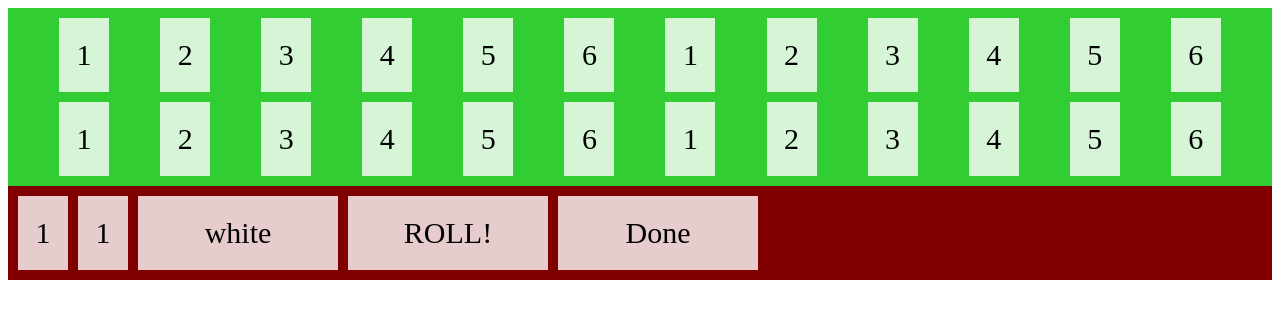
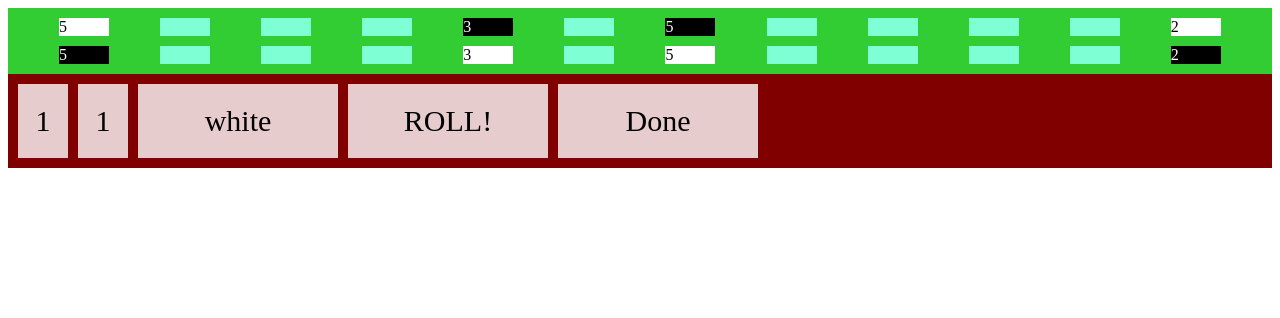
Before and after one commit to diegomedaglia/BackgammonJavascript, a website: page index.html in a window 1280 px wide. Drawn offline with Linux system fonts and the light colour scheme.

Commit message:
adding a bunch of stuff

```diff
--- a/index.html
+++ b/index.html
@@ -1,6 +1,7 @@
 <!DOCTYPE html>
 <html>
     <head>
+        <meta charset="UTF-8">
         <style>
             .grid-container {
               display: grid;
@@ -10,8 +11,12 @@
               background-color: limegreen;
               padding: 10px;
             }
-            .grid-container > div {
-              background-color: rgba(255, 255, 255, 0.8);
+            .fieldNormal {
+              text-align: center;
+              padding: 20px 0;
+              font-size: 30px;
+            }
+            .fieldSelected {
               text-align: center;
               padding: 20px 0;
               font-size: 30px;
@@ -30,40 +35,55 @@
               padding: 20px 0;
               font-size: 30px;
             }
+
+            .black-field {
+                background-color: black;
+                color: white;
+            }
+
+            .white-field {
+                background-color: white;
+                color: black;
+            }
+
+            .nocheckers-field {
+                background-color: aquamarine;
+            }
+
             </style>
     </head>
     <body>
         <div class="grid-container">
-            <div>1</div>
-            <div>2</div>
-            <div>3</div>
-            <div>4</div>
-            <div>5</div>
-            <div>6</div>
-            <div>1</div>
-            <div>2</div>
-            <div>3</div>
-            <div>4</div>
-            <div>5</div>
-            <div>6</div>
-            <div>1</div>
-            <div>2</div>
-            <div>3</div>
-            <div>4</div>
-            <div>5</div>
-            <div>6</div>
-            <div>1</div>
-            <div>2</div>
-            <div>3</div>
-            <div>4</div>
-            <div>5</div>
-            <div>6</div>
+            <div id="f12">1</div>
+            <div id="f11">2</div>
+            <div id="f10">3</div>
+            <div id="f9">4</div>
+            <div id="f8">5</div>
+            <div id="f7">6</div>
+            <div id="f6">1</div>
+            <div id="f5">2</div>
+            <div id="f4">3</div>
+            <div id="f3">4</div>
+            <div id="f2">5</div>
+            <div id="f1">6</div>
+            <div id="f13">1</div>
+            <div id="f14">2</div>
+            <div id="f15">3</div>
+            <div id="f16">4</div>
+            <div id="f17">5</div>
+            <div id="f18">6</div>
+            <div id="f19">1</div>
+            <div id="f20">2</div>
+            <div id="f21">3</div>
+            <div id="f22">4</div>
+            <div id="f23">5</div>
+            <div id="f24">6</div>
           </div>
           <div class="dice">
               <div id="dice1">1</div>
               <div id="dice2">1</div>
               <div id="turn">white</div>
-              <div id="roll">ROLL!</div>
+              <div id="roll" onclick="roll()">ROLL!</div>
               <div id="done">Done</div>
           </div>
     </body>
--- a/src/Backgammon.js
+++ b/src/Backgammon.js
@@ -3,6 +3,7 @@ class CheckerColor{}
 
 CheckerColor.WHITE = 0;
 CheckerColor.BLACK = 1;
+CheckerColor.NONE = 2;
 
 class Checker {
     constructor (color){
@@ -75,12 +76,24 @@ class Board {
         console.log(s);
         console.log("12  13  14  15  16  17 |18  19  20  21  22  23");
     }
+
+    checkersInField (fieldNo){
+        let nCheckers = this.fields[fieldNo].length;
+        let color = CheckerColor.NONE;
+        if (nCheckers > 0)
+            color = this.fields[fieldNo][0].color;
+
+        return {length:nCheckers, color:color};
+    }
 }
 
 class Dice {
     constructor(){}
     roll() {
-        return Math.floor(Math.random() * Math.floor(6));
+
+        let points =  Math.floor(Math.random() * Math.floor(6) + 1);
+        console.log(points);
+        return points;
     }
 }
 
@@ -92,9 +105,133 @@ class Game {
         this.turn = CheckerColor.WHITE;
         this.dice1 = new Dice();
         this.dice2 = new Dice();
+        this.N_FIELDS = 24;
     }
 
+    roll(){
+        return{dice1: this.dice1.roll(), dice2: this.dice2.roll()};
+    }
 
+    isValidField(fieldNo){
+        return fieldNo >= 0 && fieldNo < this.N_FIELDS;
+    }
+
+    move (srcField, destField){
+        if (!this.isValidField(srcField) ||
+            !this.isValidField(destField))
+            return false;
+
+        let sF = this.board.fields[srcField];
+        let dF = this.board.fields[destField];
+
+        if (sF.length == 0 ||
+            sF[0].color != this.turn ||
+            (dF.length != 0 && sF[0].color != dF[0].color))
+            return false;
+
+        dF.push(sF.pop());
+        return true;
+    }
+
+    getCheckerAt(fieldNo){
+        if (this.isValidField(fieldNo) &&
+            this.board.fields[fieldNo].length > 0){
+            return this.board.fields[fieldNo][0];
+        }
+
+        return null;
+    }
+
+    checkersInField (fieldNo){
+        if (!this.isValidField(fieldNo))
+            return null;
+
+        return this.board.checkersInField(fieldNo);
+    }
 }
 
 var g = new Game();
+var selected = -1;
+
+function getFieldForDiv(div){
+    if (div.id.slice(0, 1) == "f") {
+        return parseInt(div.id.slice(1), 10) - 1;
+    }
+    return NaN;
+}
+
+function getDivForField(fieldNo){
+    if (g.isValidField(fieldNo)){
+        return document.getElementById("f" + (fieldNo + 1).toString());
+    }
+    return null;
+}
+
+function updateDiv(div){
+    let divField = getFieldForDiv(div);
+    let f = g.checkersInField(divField);
+    if (f.length > 0)
+    {
+        div.innerText = f.length;
+    }
+    else
+    {
+        div.innerText = "";
+    }
+
+    switch (f.color) {
+        case CheckerColor.NONE:
+            div.className = "nocheckers-field";
+            break;
+        case CheckerColor.WHITE:
+            div.className = "white-field";
+            break;
+        case CheckerColor.BLACK:
+            div.className = "black-field";
+            break;
+    }
+}
+
+function selectDiv(){
+
+    let no = getFieldForDiv(this);
+
+    if (g.isValidField(no))
+    {
+        if (selected > -1 ) {
+            if (g.move(selected, no)) {
+                updateDiv(this);
+                updateDiv(getDivForField(selected));
+            }
+            selected = -1;
+        }
+        else {
+            let checker = g.getCheckerAt(no);
+            if (checker !== null){
+                selected = no;
+            }
+        }
+    }
+}
+
+
+function setupFieldEvents(div) {
+    div.onclick = selectDiv;
+}
+
+window.onload = () => {
+    for (let i = 1; i <= g.N_FIELDS; ++i){
+        let div = document.getElementById( "f" + i.toString() );
+
+        setupFieldEvents(div);
+        updateDiv(div);
+    }
+};
+
+function roll(){
+    let dice = g.roll();
+    console.log(dice.dice1);
+    console.log(dice.dice2);
+    document.getElementById("dice1").innerText = dice.dice1;
+    document.getElementById("dice2").innerText = dice.dice2;
+}
```
Also changed, not shown: .eslintrc.js.
